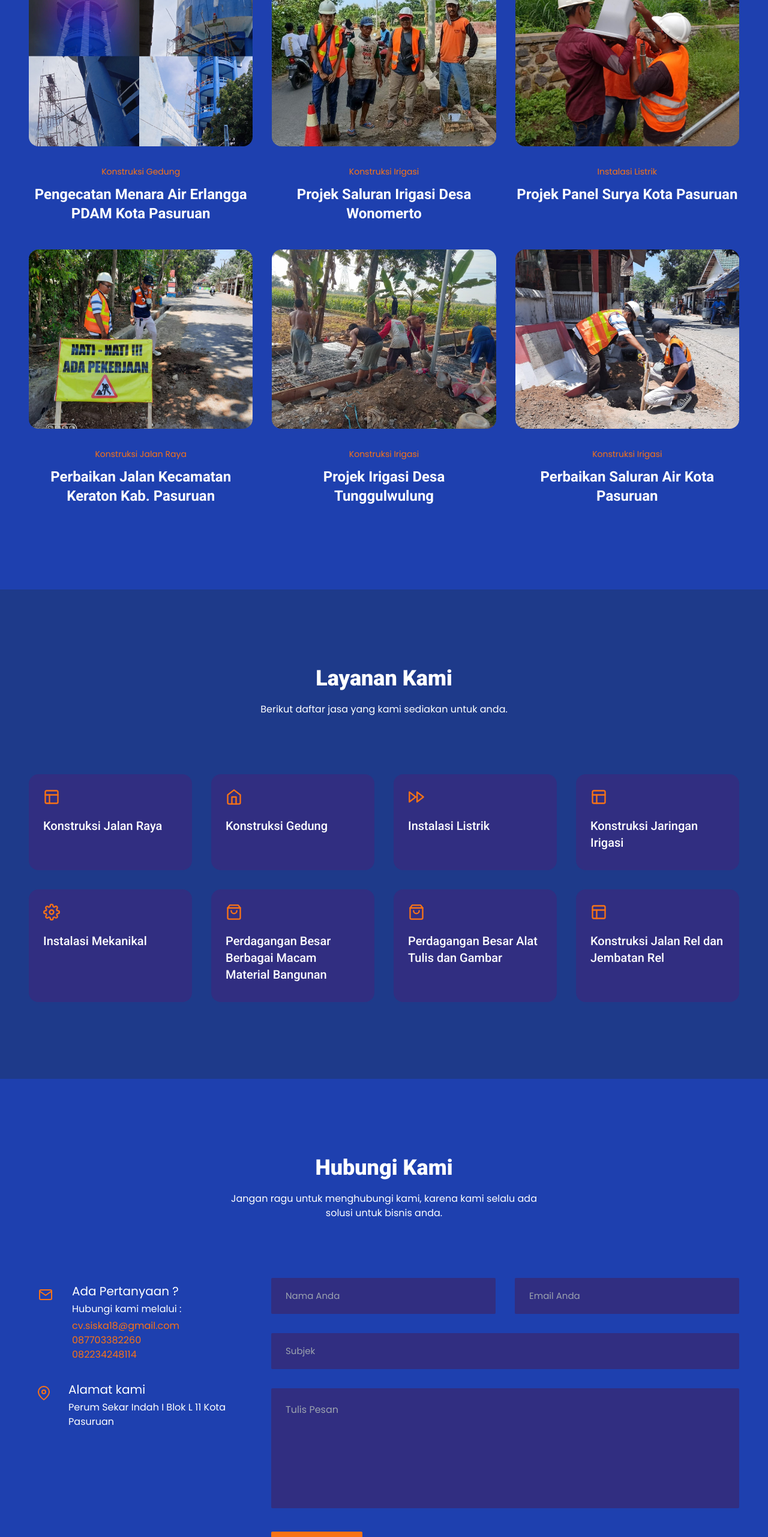
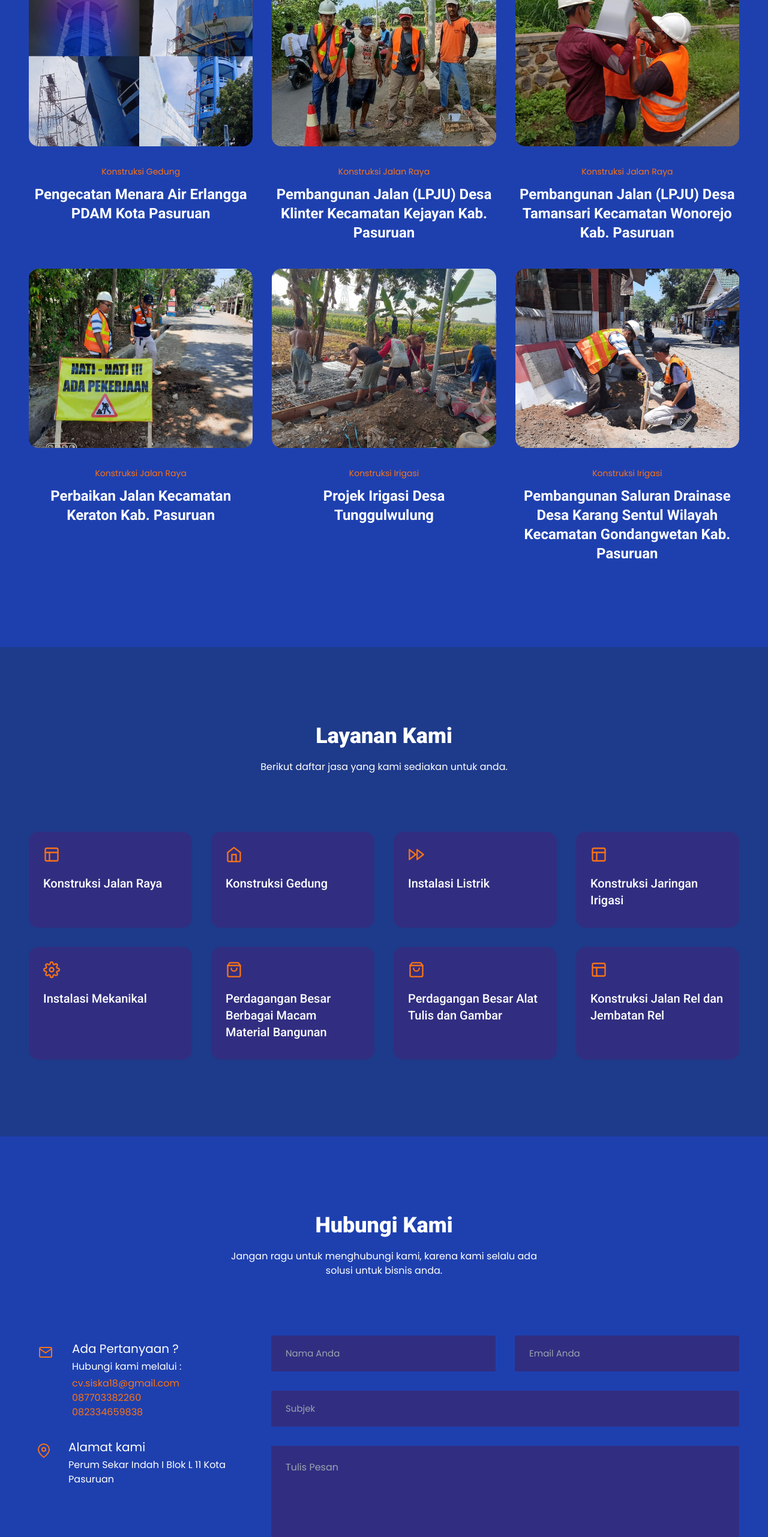
Before and after one commit to dika1999/cvsiska, a React (Create React App) app: page / in a window 1280 px wide. Shown: the part 1745-4308 px from the top of the page at 60% size. Built offline with nearby package versions, Linux system fonts and the light colour scheme.

Commit message:
Change Contact

```diff
--- a/src/components/About.js
+++ b/src/components/About.js
@@ -28,7 +28,7 @@ const About = () => {
                 yang mengedepankan kejujuran dengan penuh tanggung jawab.
               </p>
             </div>
-            <a href='https://wa.me/62082234248114'>
+            <a href='https://wa.me/62082334659838'>
               <button className='btn btn-md bg-accent hover:bg-secondary-hover transition-all'>
                 Hubungi kami
               </button>
--- a/src/data.js
+++ b/src/data.js
@@ -3,7 +3,6 @@ import {
   FiPhoneCall,
   FiLayout,
   FiSettings,
-  FiPenTool,
   FiMail,
   FiMapPin,
   FiHome,
@@ -12,7 +11,7 @@ import {
 } from 'react-icons/fi';
 
 // WA Icon
-import WhatsApp from './assets/img/WA_icon/whatsapp_logo.png';
+// import WhatsApp from './assets/img/WA_icon/whatsapp_logo.png';
 
 // companies icons
 import FreelancerBrandIcon from './assets/img/brands/freelancer.png';
@@ -76,7 +75,7 @@ export const navigation = [
 export const social = [
   {
     icon: <FiPhoneCall />,
-    href: 'https://wa.me/62082234248114',
+    href: 'https://wa.me/62082334659838',
   },
 ];
 
@@ -115,14 +114,14 @@ export const projectsData = [
   {
     id: '2',
     image: Project2,
-    name: 'Projek Saluran Irigasi Desa Wonomerto',
-    category: 'Konstruksi Irigasi',
+    name: 'Pembangunan Jalan (LPJU) Desa Klinter Kecamatan Kejayan Kab. Pasuruan',
+    category: 'Konstruksi Jalan Raya',
   },
   {
     id: '3',
     image: Project3,
-    name: 'Projek Panel Surya Kota Pasuruan',
-    category: 'Instalasi Listrik',
+    name: 'Pembangunan Jalan (LPJU) Desa Tamansari Kecamatan Wonorejo Kab. Pasuruan',
+    category: 'Konstruksi Jalan Raya',
   },
   {
     id: '4',
@@ -139,7 +138,7 @@ export const projectsData = [
   {
     id: '6',
     image: Project6,
-    name: 'Perbaikan Saluran Air Kota Pasuruan',
+    name: 'Pembangunan Saluran Drainase Desa Karang Sentul Wilayah Kecamatan Gondangwetan Kab. Pasuruan',
     category: 'Konstruksi Irigasi',
   },
 ];
@@ -248,21 +247,21 @@ export const testimonials = [
   {
     authorImg: TestiImage1,
     authorText:
-      'Love the simplicity of the service and the prompt customer support. We can’t imagine working without it.',
+      'Love the simplicity of the service and the prompt customer support. We cant imagine working without it.',
     authorName: 'Olivia Doe',
     authorPosition: 'Head of Design, Google',
   },
   {
     authorImg: TestiImage2,
     authorText:
-      'Love the simplicity of the service and the prompt customer support. We can’t imagine working without it.',
+      'Love the simplicity of the service and the prompt customer support. We cant imagine working without it.',
     authorName: 'Olivia Doe',
     authorPosition: 'Head of Design, Google',
   },
   {
     authorImg: TestiImage3,
     authorText:
-      'Love the simplicity of the service and the prompt customer support. We can’t imagine working without it.',
+      'Love the simplicity of the service and the prompt customer support. We cant imagine working without it.',
     authorName: 'Olivia Doe',
     authorPosition: 'Head of Design, Google',
   },
@@ -276,7 +275,7 @@ export const contact = [
     subtitle: 'Hubungi kami melalui : ',
     email: 'cv.siska18@gmail.com',
     nohp1: '087703382260',
-    nohp2: '082234248114',
+    nohp2: '082334659838',
   },
   {
     icon: <FiMapPin />,
```
